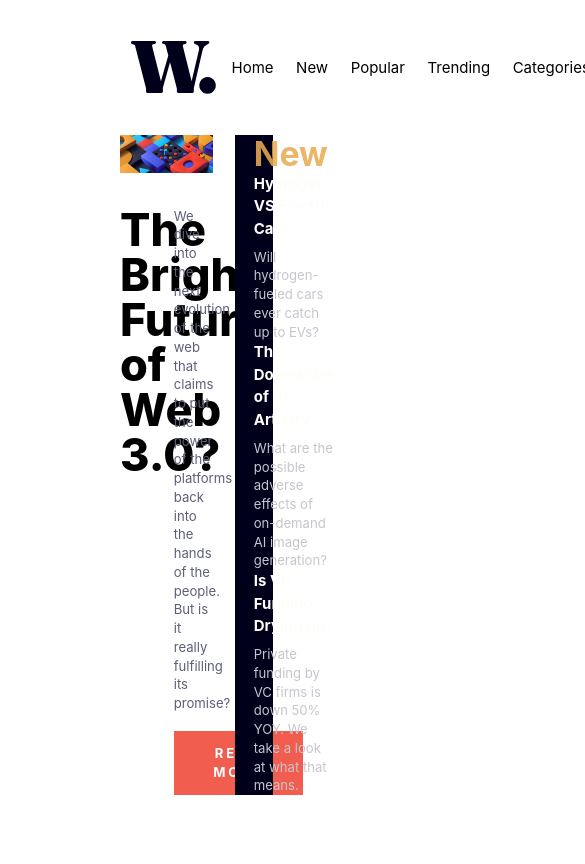
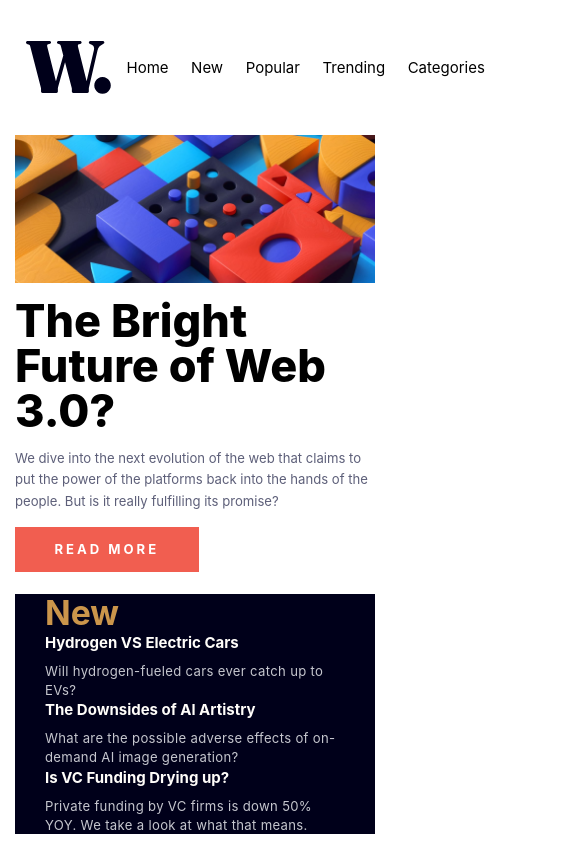
Before and after one commit to ATiarK/FM-NewsHomePage, a React (Vite) app: page / in a window 390 px wide. Shown: the whole page, 585 px wide, since content can reach past the window. Built offline with nearby package versions, Linux system fonts and the light colour scheme.

Commit message:
update styling

```diff
--- a/src/App.tsx
+++ b/src/App.tsx
@@ -7,7 +7,7 @@ function App() {
   return (
     <Layout>
       <Header />
-      <div className="grid grid-cols-3 gap-6 py-8">
+      <div className="grid grid-cols-2 xl:grid-cols-3 gap-6 py-8">
         <Section1 />
         <Section2 />
       </div>
--- a/src/components/Section1.tsx
+++ b/src/components/Section1.tsx
@@ -1,19 +1,21 @@
 import BigBanner from '../assets/images/image-web-3-desktop.jpg';
 import SmallBanner from '../assets/images/image-web-3-mobile.jpg';
-import { colorDkGray } from '../config/color';
+import { bgOrange, colorDkGray } from '../config/color';
 
 export default function Section1() {
   return (
-    <div className="grid grid-cols-2 gap-4 col-span-2">
-      <img src={BigBanner} alt="logo" className="col-span-2" />
+    <div className="grid grid-cols-1 lg:grid-cols-2 gap-4 col-span-2">
+      <img src={BigBanner} alt="logo" className="lg:col-span-2" />
       <h1 className="text-5xl font-extrabold">The Bright Future of Web 3.0?</h1>
       <div className="flex flex-col justify-between">
-        <p className="text-sm" style={colorDkGray}>
+        <p className="text-sm leading-relaxed pb-4" style={colorDkGray}>
           We dive into the next evolution of the web that claims to put the
           power of the platforms back into the hands of the people. But is it
           really fulfilling its promise?
         </p>
-        <button className="w-fit text-sm font-bold">READ MORE</button>
+        <button className="w-fit text-sm font-bold" style={bgOrange}>
+          READ MORE
+        </button>
       </div>
     </div>
   );
--- a/src/components/Section2.tsx
+++ b/src/components/Section2.tsx
@@ -19,7 +19,9 @@ const Contents = [
 
 export default function Section2() {
   return (
-    <div style={bgDark} className="grid grid-flow-row px-5">
+    <div
+      style={bgDark}
+      className="grid grid-flow-row col-span-2 lg:col-span-1 px-8">
       <h2 className="text-4xl my-auto font-bold" style={colorOrange}>
         New
       </h2>
@@ -28,7 +30,7 @@ export default function Section2() {
           <h5 className="font-bold text-base" style={colorWhite}>
             {x.title}
           </h5>
-          <h6 className="text-sm" style={colorLiGray}>
+          <h6 className="text-sm tracking-wide" style={colorLiGray}>
             {x.content}
           </h6>
         </div>
--- a/src/config/color.ts
+++ b/src/config/color.ts
@@ -4,5 +4,14 @@ const colorDkGray = { color: 'hsl(236, 13%, 42%)' };
 const colorOrange = { color: 'hsla(35, 77%, 62%, 0.87)' };
 const colorRed = { color: 'hsl(5, 85%, 63%)' };
 const bgDark = { backgroundColor: 'hsl(240, 100%, 5%)' };
+const bgOrange = { backgroundColor: 'hsl(5, 85%, 63%)' };
 
-export { colorWhite, colorLiGray, colorDkGray, colorOrange, colorRed, bgDark };
+export {
+  colorWhite,
+  colorLiGray,
+  colorDkGray,
+  colorOrange,
+  colorRed,
+  bgDark,
+  bgOrange,
+};
--- a/src/container/Layout.tsx
+++ b/src/container/Layout.tsx
@@ -5,7 +5,7 @@ type LayoutProps = {
 
 export default function Layout({ children }: LayoutProps) {
   return (
-    <div className="h-screen w-screen dark:bg-white dark:text-black py-8 px-32 gap-4">
+    <div className="h-screen w-screen bg-white dark:bg-white text-black dark:text-black py-8 px-4 md:px-16 lg:px-32 gap-4">
       {children}
     </div>
   );
--- a/src/index.scss
+++ b/src/index.scss
@@ -3,28 +3,10 @@
 @tailwind utilities;
 
 :root {
-  // custom color
-  --orange: hsla(35, 77%, 62%, 0.87);
-  --red: hsl(5, 85%, 63%);
-  --Off-white: hsl(36, 100%, 99%);
-  --Grayish-blue: hsl(233, 8%, 79%);
-  --Dark-grayish-blue: hsl(236, 13%, 42%);
-  --Very-dark-blue: hsl(240, 100%, 5%);
-
   font-family: Inter, sans-serif;
   font-size: 15px;
   line-height: 24px;
   font-weight: 400;
-
-  // color-scheme: light dark;
-  color: --orange;
-  // background-color: #242424;
-
-  // font-synthesis: none;
-  // text-rendering: optimizeLegibility;
-  // -webkit-font-smoothing: antialiased;
-  // -moz-osx-font-smoothing: grayscale;
-  // -webkit-text-size-adjust: 100%;
 }
 
 // a {
@@ -56,6 +38,7 @@ button {
   cursor: pointer;
   letter-spacing: 0.2rem;
 }
+
 // button:hover {
 //   border-color: #646cff;
 // }
```
